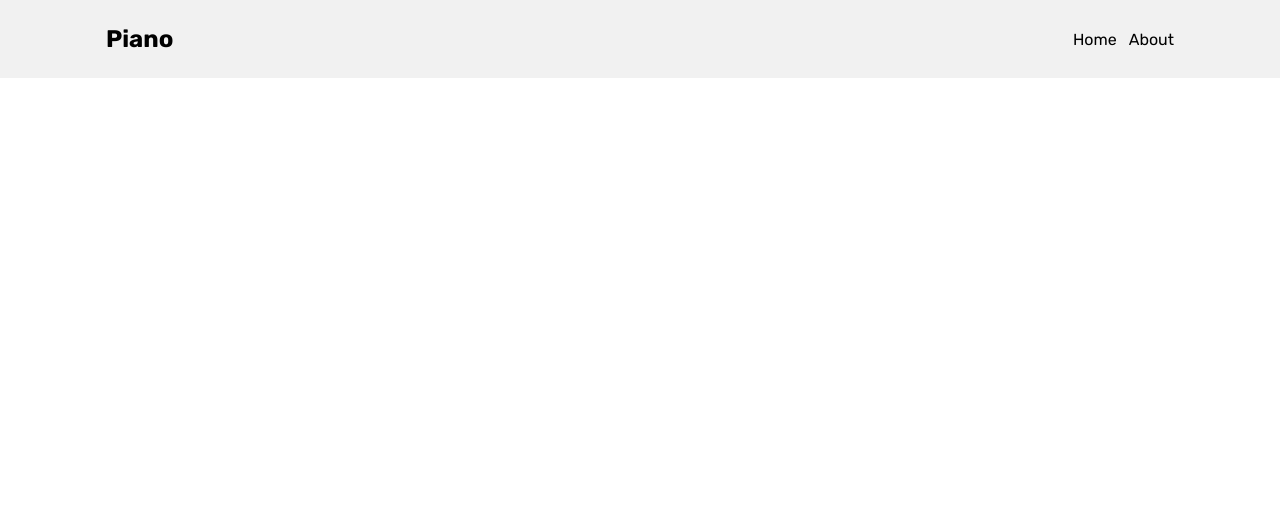
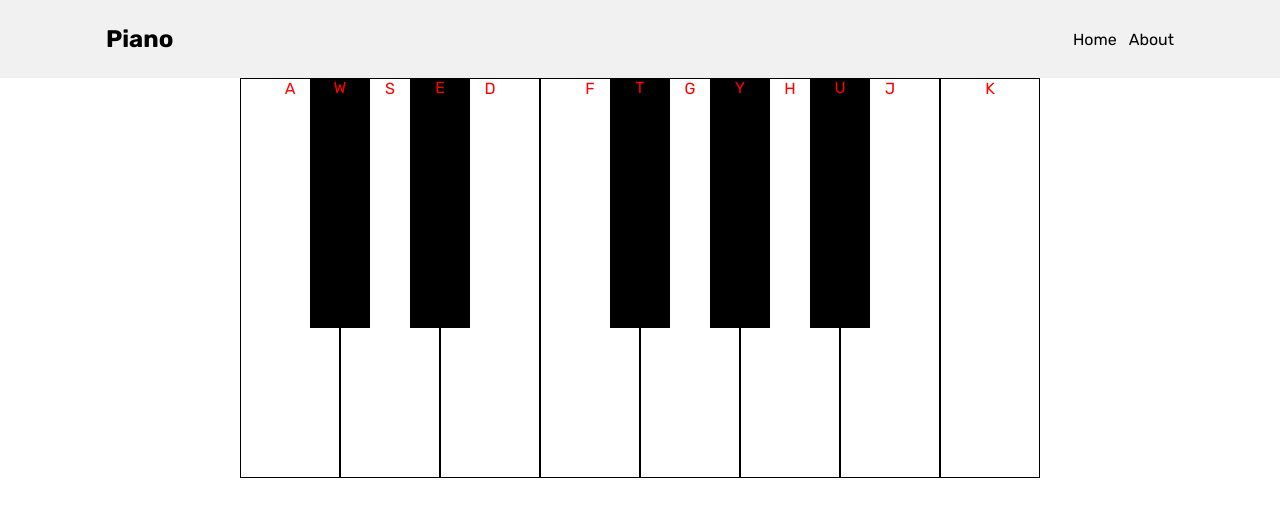
Before and after one commit to AarhamH/MyPiano, a Vue app in the folder vue-client/: page / in a window 1280 px wide. Shown: the top 516 px of the page. Built offline with nearby package versions, Linux system fonts and the light colour scheme.

Commit message:
Implemented piano

```diff
--- a/vue-client/package.json
+++ b/vue-client/package.json
@@ -8,6 +8,7 @@
     "preview": "vite preview"
   },
   "dependencies": {
+    "tone": "^14.7.77",
     "vue": "^3.3.4",
     "vue-router": "^4.2.4"
   },
--- a/vue-client/src/views/HomeView.vue
+++ b/vue-client/src/views/HomeView.vue
@@ -1,7 +1,65 @@
+<template>
+  <div class="piano">
+    <div class="white-key" @click="playC4">A</div>
+    <div class="black-key" @click="playDb4">W</div>
+    <div class="white-key" @click="playD4">S</div>
+    <div class="black-key" @click="playEb4">E</div>
+    <div class="white-key" @click="playE4">D</div>
+    <div class="white-key" @click="playF4">F</div>
+    <div class="black-key" @click="playGb4">T</div>
+    <div class="white-key" @click="playG4">G</div>
+    <div class="black-key" @click="playAb4">Y</div>
+    <div class="white-key" @click="playA4">H</div>
+    <div class="black-key" @click="playBb4">U</div>
+    <div class="white-key" @click="playB4">J</div>
+    <div class="white-key" @click="playC5">K</div>
+  </div>
+</template>
+
 <script setup>
+import * as Tone from "tone";
+
+const playNote = (note) => {
+  const synth = new Tone.Synth().toDestination();
+  synth.triggerAttackRelease(note, "8n");
+};
+
+const playC4 = () => playNote("C4");
+const playDb4 = () => playNote("Db4");
+const playD4 = () => playNote("D4");
+const playEb4 = () => playNote("Eb4");
+const playE4 = () => playNote("E4");
+const playF4 = () => playNote("F4");
+const playGb4 = () => playNote("Gb4");
+const playG4 = () => playNote("G4");
+const playAb4 = () => playNote("Ab4");
+const playA4 = () => playNote("A4");
+const playBb4 = () => playNote("Bb4");
+const playB4 = () => playNote("B4");
+const playC5 = () => playNote("C5");
 </script>
 
-<template>
-  <main>
-  </main>
-</template>
+<style>
+.piano {
+  display: flex;
+  justify-content: center;
+}
+.white-key {
+  border: 1px solid #000000;
+  width: 100px;
+  height: 400px;
+  background-color: white;
+  color: red;
+  text-align: center;
+}
+.black-key {
+  background-color: black;
+  width: 60px;
+  height: 250px;
+  margin-left: -30px;
+  margin-right: -30px;
+  z-index: 1;
+  color: red;
+  text-align: center;
+}
+</style>
```
Also changed, not shown: 1 other file (tests, documents, lock files or other folders).
